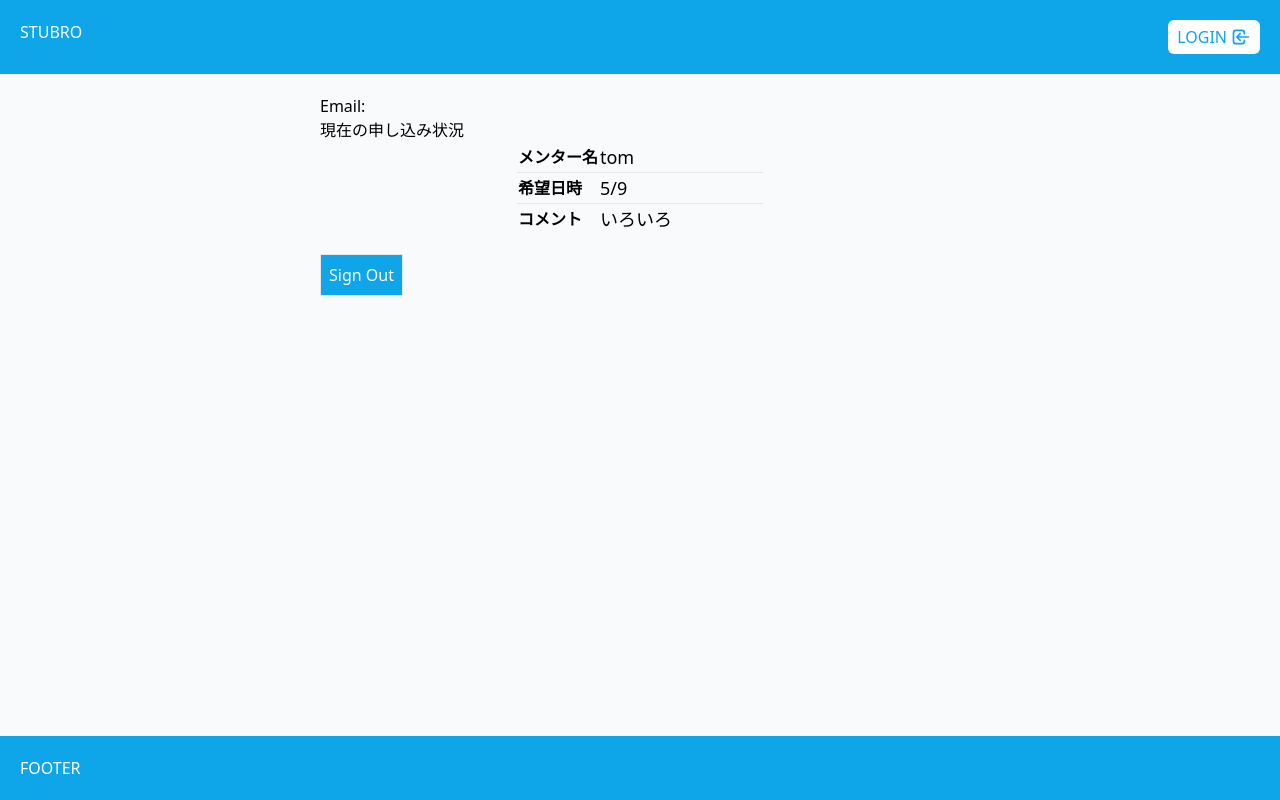
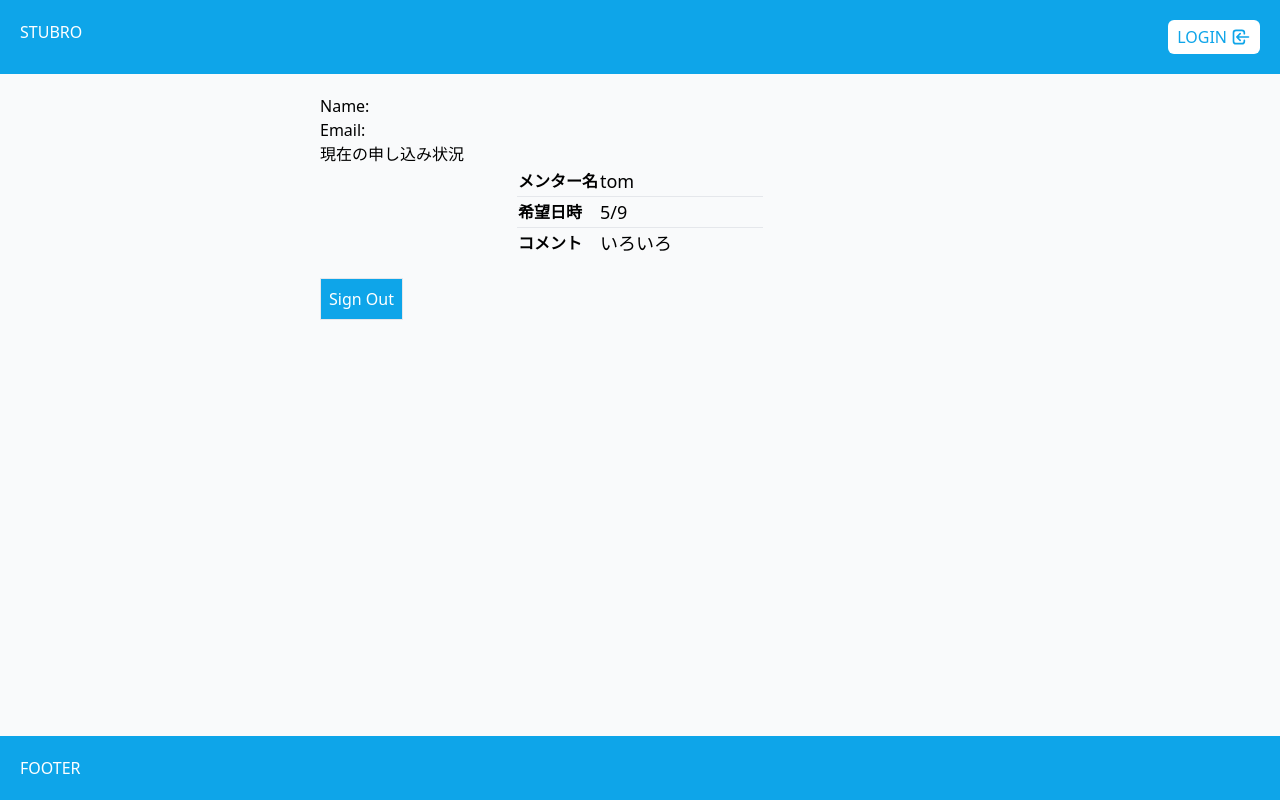
Before and after one commit to kazukitaninaka/stubro, a Next.js app in the folder app/: page /my-page in a window 1280 px wide. Built offline with nearby package versions, Linux system fonts and the light colour scheme; no server answers.

Commit message:
display username in my-page

```diff
--- a/app/pages/my-page/index.tsx
+++ b/app/pages/my-page/index.tsx
@@ -27,6 +27,7 @@ export default function MyPage() {
   }
   return (
     <ContainerSm>
+      <p>Name: {user.username}</p>
       <p>Email: {user.email}</p>
       <p>現在の申し込み状況</p>
       <table className='table-fixed mx-auto'>
```
